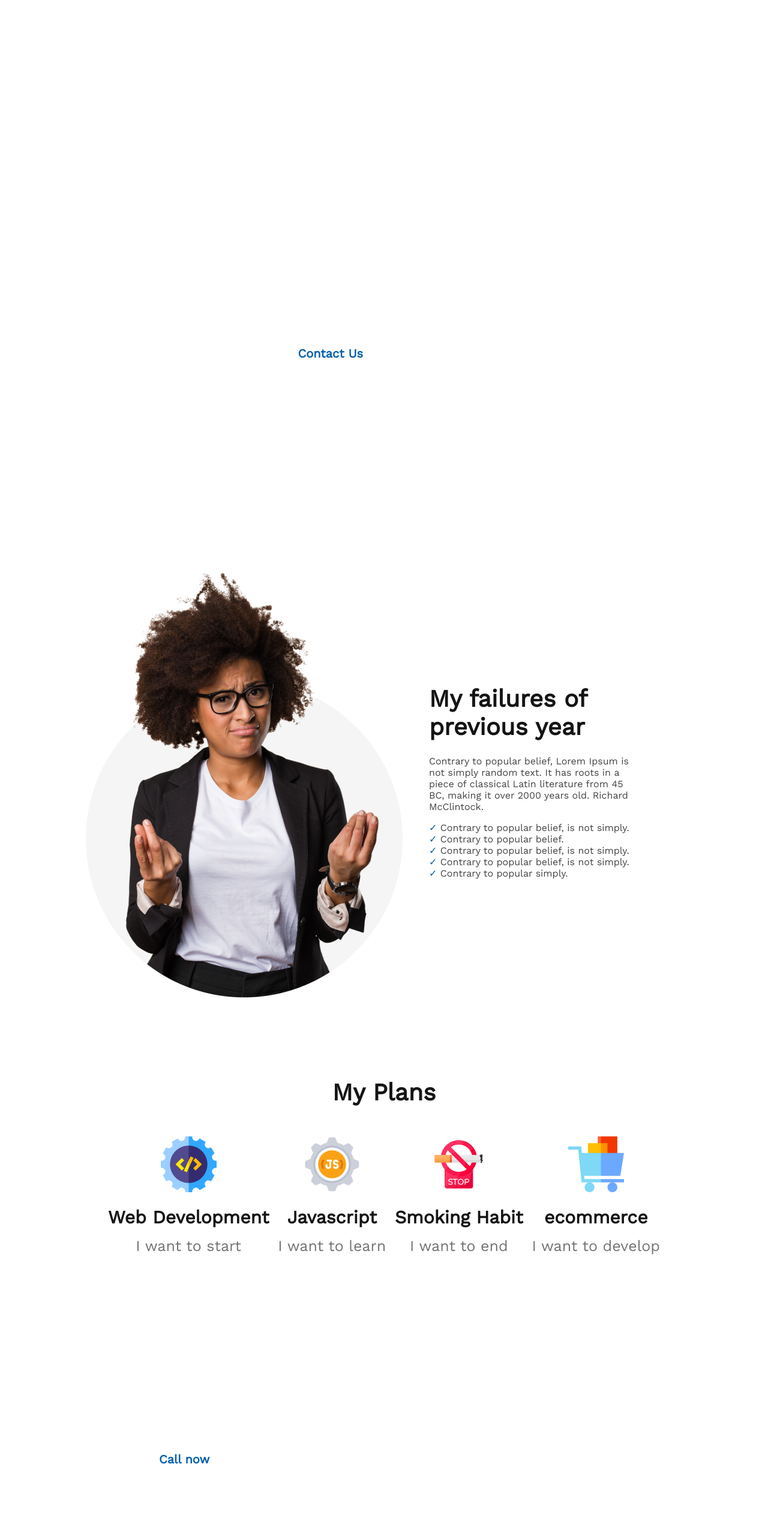
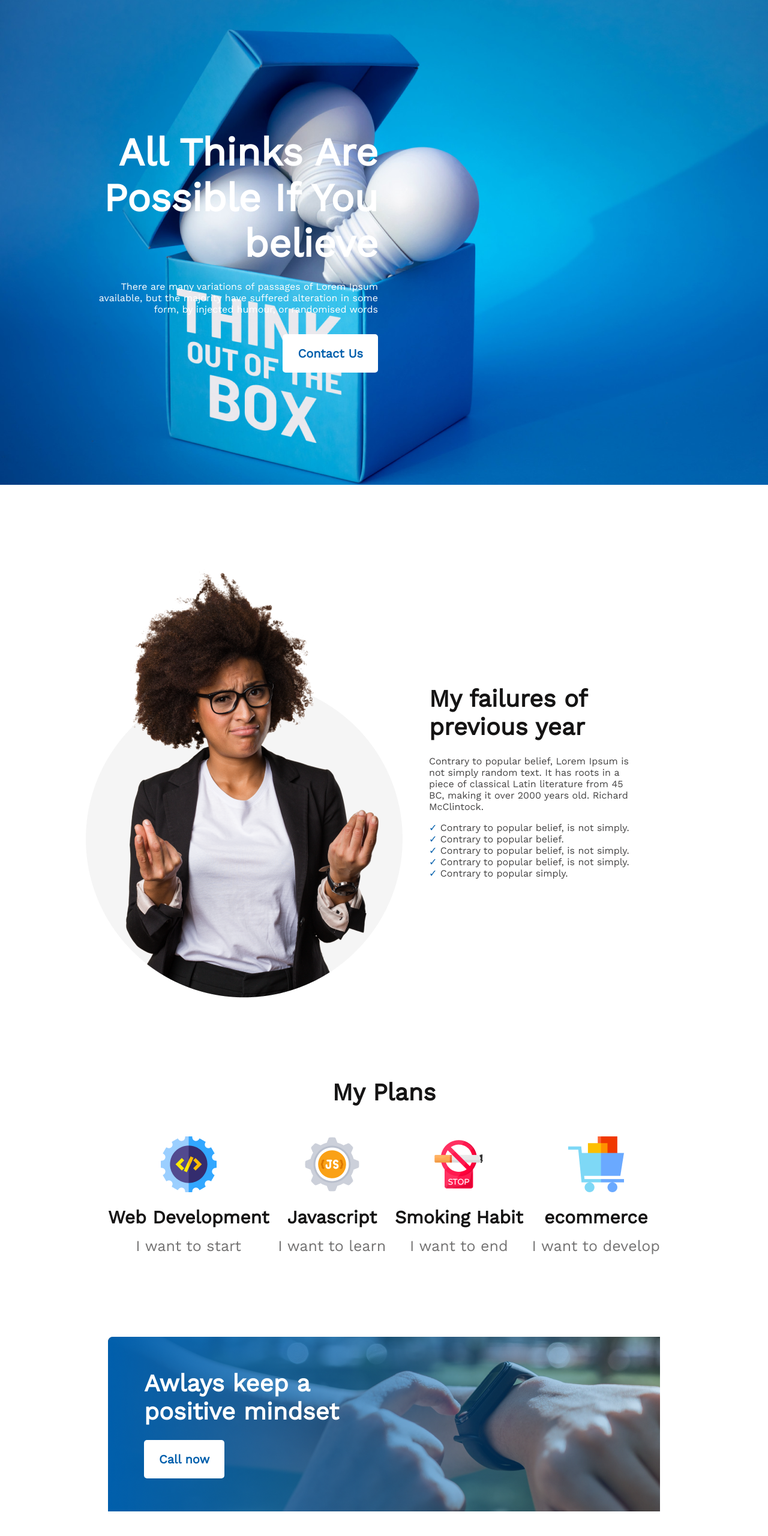
Before and after one commit to Akram-Ul-Hasan/New-year-new-me, a plain HTML site: page index.html in a window 1280 px wide. Shown: the top 2560 px of the page at 60% size. Drawn offline with nearby package versions, Linux system fonts and the light colour scheme; the site is published under a folder, as on GitHub Pages, so addresses that start at the root find nothing.

Commit message:
trying to solve image related problem

```diff
--- a/styles/style.css
+++ b/styles/style.css
@@ -15,7 +15,7 @@
 header {
   height: 808px;
   width: 100%;
-  background-image: url("/images/banner/banner3.png");
+  background-image: url(../images/banner/banner3.png);
   background-repeat: no-repeat;
 }
 .header-container {
@@ -89,7 +89,7 @@ header {
 }
 /* always keep positive mindset section */
 .mindset {
-  background-image: url("/images/gradient1.png"), url("/images/watch.png");
+  background-image: url(../images/gradient1.png), url(../images/watch.png);
   background-repeat: no-repeat;
 }
 .mindset-container {
@@ -104,7 +104,7 @@ header {
 }
 /* Time management section */
 .time-management{
-  background-image: url("/images/time1.jpg");
+  background-image: url(../images/time1.jpg);
   background-repeat: no-repeat;
   margin-top: 100px;
 }
```
